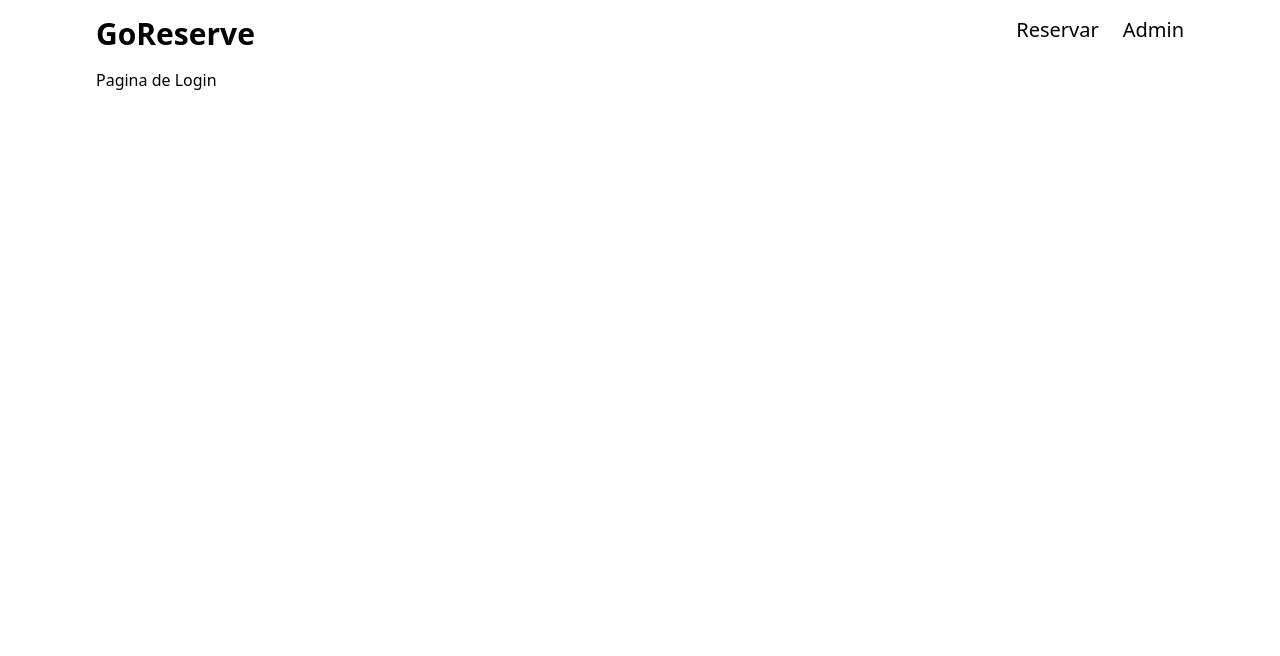
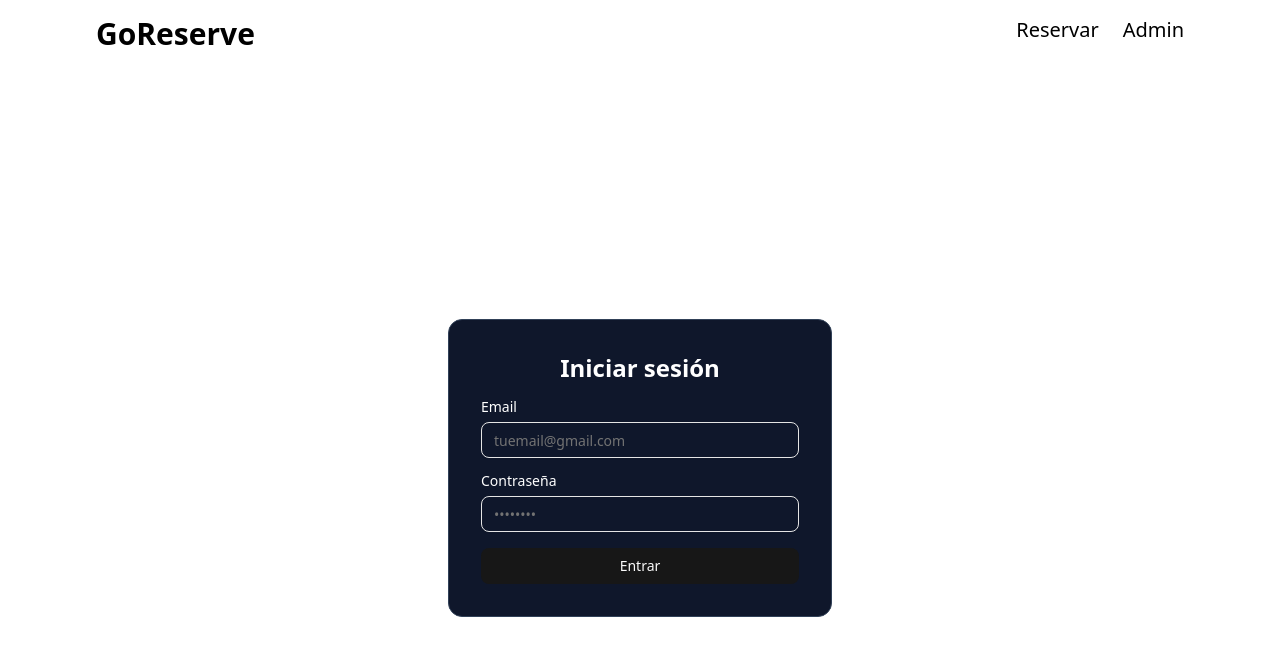
Before and after one commit to facundofernanddez/go-reserve, a Next.js app: page /auth/login in a window 1280 px wide. Shown: the top 656 px of the page. Built offline with nearby package versions, Linux system fonts and the light colour scheme.

Commit message:
formulario de login con email y contraseña

```diff
--- a/app/auth/login/page.tsx
+++ b/app/auth/login/page.tsx
@@ -1,3 +1,59 @@
-export default function LoginPage(){
-    return (<div>Pagina de Login</div>)
+
+"use client";
+
+import { useState } from "react";
+import { Input } from "@/components/ui/input";
+import { Label } from "@/components/ui/label";
+import { Button } from "@/components/ui/button";
+
+export default function LoginPage() {
+  const [email, setEmail] = useState("");
+  const [password, setPassword] = useState("");
+
+  async function handleSubmit(e: React.FormEvent) {
+    e.preventDefault();
+
+    console.log({ email, password });
+
+    alert("Formulario enviado (modo prueba)");
+  }
+
+  return (
+    <div className="flex min-h-screen items-center justify-center">
+      <form
+        onSubmit={handleSubmit}
+        className="bg-slate-900 p-8 w-full max-w-sm rounded-xl border border-slate-700 space-y-4"
+      >
+        <h1 className="text-center text-2xl font-bold text-white">Iniciar sesión</h1>
+
+        <div className="space-y-2">
+          <Label className="text-white">Email</Label>
+          <Input
+            type="email"
+            placeholder="tuemail@gmail.com"
+            className="text-white placeholder-gray-500"
+            required
+            value={email}
+            onChange={(e) => setEmail(e.target.value)}
+          />
+        </div>
+
+        <div className="space-y-2">
+          <Label className="text-white">Contraseña</Label>
+          <Input
+            type="password"
+            placeholder="••••••••"
+            className="text-white placeholder-gray-500"
+            required
+            value={password}
+            onChange={(e) => setPassword(e.target.value)}
+          />
+        </div>
+
+        <Button type="submit" className="w-full">
+          Entrar
+        </Button>
+      </form>
+    </div>
+  );
 }
--- /dev/null
+++ b/components/ui/button.tsx
@@ -0,0 +1,60 @@
+import * as React from "react"
+import { Slot } from "@radix-ui/react-slot"
+import { cva, type VariantProps } from "class-variance-authority"
+
+import { cn } from "@/lib/utils"
+
+const buttonVariants = cva(
+  "inline-flex items-center justify-center gap-2 whitespace-nowrap rounded-md text-sm font-medium transition-all disabled:pointer-events-none disabled:opacity-50 [&_svg]:pointer-events-none [&_svg:not([class*='size-'])]:size-4 shrink-0 [&_svg]:shrink-0 outline-none focus-visible:border-ring focus-visible:ring-ring/50 focus-visible:ring-[3px] aria-invalid:ring-destructive/20 dark:aria-invalid:ring-destructive/40 aria-invalid:border-destructive",
+  {
+    variants: {
+      variant: {
+        default: "bg-primary text-primary-foreground hover:bg-primary/90",
+        destructive:
+          "bg-destructive text-white hover:bg-destructive/90 focus-visible:ring-destructive/20 dark:focus-visible:ring-destructive/40 dark:bg-destructive/60",
+        outline:
+          "border bg-background shadow-xs hover:bg-accent hover:text-accent-foreground dark:bg-input/30 dark:border-input dark:hover:bg-input/50",
+        secondary:
+          "bg-secondary text-secondary-foreground hover:bg-secondary/80",
+        ghost:
+          "hover:bg-accent hover:text-accent-foreground dark:hover:bg-accent/50",
+        link: "text-primary underline-offset-4 hover:underline",
+      },
+      size: {
+        default: "h-9 px-4 py-2 has-[>svg]:px-3",
+        sm: "h-8 rounded-md gap-1.5 px-3 has-[>svg]:px-2.5",
+        lg: "h-10 rounded-md px-6 has-[>svg]:px-4",
+        icon: "size-9",
+        "icon-sm": "size-8",
+        "icon-lg": "size-10",
+      },
+    },
+    defaultVariants: {
+      variant: "default",
+      size: "default",
+    },
+  }
+)
+
+function Button({
+  className,
+  variant,
+  size,
+  asChild = false,
+  ...props
+}: React.ComponentProps<"button"> &
+  VariantProps<typeof buttonVariants> & {
+    asChild?: boolean
+  }) {
+  const Comp = asChild ? Slot : "button"
+
+  return (
+    <Comp
+      data-slot="button"
+      className={cn(buttonVariants({ variant, size, className }))}
+      {...props}
+    />
+  )
+}
+
+export { Button, buttonVariants }
--- /dev/null
+++ b/components/ui/form.tsx
@@ -0,0 +1,167 @@
+"use client"
+
+import * as React from "react"
+import * as LabelPrimitive from "@radix-ui/react-label"
+import { Slot } from "@radix-ui/react-slot"
+import {
+  Controller,
+  FormProvider,
+  useFormContext,
+  useFormState,
+  type ControllerProps,
+  type FieldPath,
+  type FieldValues,
+} from "react-hook-form"
+
+import { cn } from "@/lib/utils"
+import { Label } from "@/components/ui/label"
+
+const Form = FormProvider
+
+type FormFieldContextValue<
+  TFieldValues extends FieldValues = FieldValues,
+  TName extends FieldPath<TFieldValues> = FieldPath<TFieldValues>,
+> = {
+  name: TName
+}
+
+const FormFieldContext = React.createContext<FormFieldContextValue>(
+  {} as FormFieldContextValue
+)
+
+const FormField = <
+  TFieldValues extends FieldValues = FieldValues,
+  TName extends FieldPath<TFieldValues> = FieldPath<TFieldValues>,
+>({
+  ...props
+}: ControllerProps<TFieldValues, TName>) => {
+  return (
+    <FormFieldContext.Provider value={{ name: props.name }}>
+      <Controller {...props} />
+    </FormFieldContext.Provider>
+  )
+}
+
+const useFormField = () => {
+  const fieldContext = React.useContext(FormFieldContext)
+  const itemContext = React.useContext(FormItemContext)
+  const { getFieldState } = useFormContext()
+  const formState = useFormState({ name: fieldContext.name })
+  const fieldState = getFieldState(fieldContext.name, formState)
+
+  if (!fieldContext) {
+    throw new Error("useFormField should be used within <FormField>")
+  }
+
+  const { id } = itemContext
+
+  return {
+    id,
+    name: fieldContext.name,
+    formItemId: `${id}-form-item`,
+    formDescriptionId: `${id}-form-item-description`,
+    formMessageId: `${id}-form-item-message`,
+    ...fieldState,
+  }
+}
+
+type FormItemContextValue = {
+  id: string
+}
+
+const FormItemContext = React.createContext<FormItemContextValue>(
+  {} as FormItemContextValue
+)
+
+function FormItem({ className, ...props }: React.ComponentProps<"div">) {
+  const id = React.useId()
+
+  return (
+    <FormItemContext.Provider value={{ id }}>
+      <div
+        data-slot="form-item"
+        className={cn("grid gap-2", className)}
+        {...props}
+      />
+    </FormItemContext.Provider>
+  )
+}
+
+function FormLabel({
+  className,
+  ...props
+}: React.ComponentProps<typeof LabelPrimitive.Root>) {
+  const { error, formItemId } = useFormField()
+
+  return (
+    <Label
+      data-slot="form-label"
+      data-error={!!error}
+      className={cn("data-[error=true]:text-destructive", className)}
+      htmlFor={formItemId}
+      {...props}
+    />
+  )
+}
+
+function FormControl({ ...props }: React.ComponentProps<typeof Slot>) {
+  const { error, formItemId, formDescriptionId, formMessageId } = useFormField()
+
+  return (
+    <Slot
+      data-slot="form-control"
+      id={formItemId}
+      aria-describedby={
+        !error
+          ? `${formDescriptionId}`
+          : `${formDescriptionId} ${formMessageId}`
+      }
+      aria-invalid={!!error}
+      {...props}
+    />
+  )
+}
+
+function FormDescription({ className, ...props }: React.ComponentProps<"p">) {
+  const { formDescriptionId } = useFormField()
+
+  return (
+    <p
+      data-slot="form-description"
+      id={formDescriptionId}
+      className={cn("text-muted-foreground text-sm", className)}
+      {...props}
+    />
+  )
+}
+
+function FormMessage({ className, ...props }: React.ComponentProps<"p">) {
+  const { error, formMessageId } = useFormField()
+  const body = error ? String(error?.message ?? "") : props.children
+
+  if (!body) {
+    return null
+  }
+
+  return (
+    <p
+      data-slot="form-message"
+      id={formMessageId}
+      className={cn("text-destructive text-sm", className)}
+      {...props}
+    >
+      {body}
+    </p>
+  )
+}
+
+export {
+  useFormField,
+  Form,
+  FormItem,
+  FormLabel,
+  FormControl,
+  FormDescription,
+  FormMessage,
+  FormField,
+}
--- /dev/null
+++ b/components/ui/input.tsx
@@ -0,0 +1,21 @@
+import * as React from "react"
+
+import { cn } from "@/lib/utils"
+
+function Input({ className, type, ...props }: React.ComponentProps<"input">) {
+  return (
+    <input
+      type={type}
+      data-slot="input"
+      className={cn(
+        "file:text-foreground placeholder:text-muted-foreground selection:bg-primary selection:text-primary-foreground dark:bg-input/30 border-input h-9 w-full min-w-0 rounded-md border bg-transparent px-3 py-1 text-base shadow-xs transition-[color,box-shadow] outline-none file:inline-flex file:h-7 file:border-0 file:bg-transparent file:text-sm file:font-medium disabled:pointer-events-none disabled:cursor-not-allowed disabled:opacity-50 md:text-sm",
+        "focus-visible:border-ring focus-visible:ring-ring/50 focus-visible:ring-[3px]",
+        "aria-invalid:ring-destructive/20 dark:aria-invalid:ring-destructive/40 aria-invalid:border-destructive",
+        className
+      )}
+      {...props}
+    />
+  )
+}
+
+export { Input }
--- /dev/null
+++ b/components/ui/label.tsx
@@ -0,0 +1,24 @@
+"use client"
+
+import * as React from "react"
+import * as LabelPrimitive from "@radix-ui/react-label"
+
+import { cn } from "@/lib/utils"
+
+function Label({
+  className,
+  ...props
+}: React.ComponentProps<typeof LabelPrimitive.Root>) {
+  return (
+    <LabelPrimitive.Root
+      data-slot="label"
+      className={cn(
+        "flex items-center gap-2 text-sm leading-none font-medium select-none group-data-[disabled=true]:pointer-events-none group-data-[disabled=true]:opacity-50 peer-disabled:cursor-not-allowed peer-disabled:opacity-50",
+        className
+      )}
+      {...props}
+    />
+  )
+}
+
+export { Label }
```
Also changed, not shown: package.json (+6 -1 lines), 1 other file (tests, documents, lock files or other folders).
